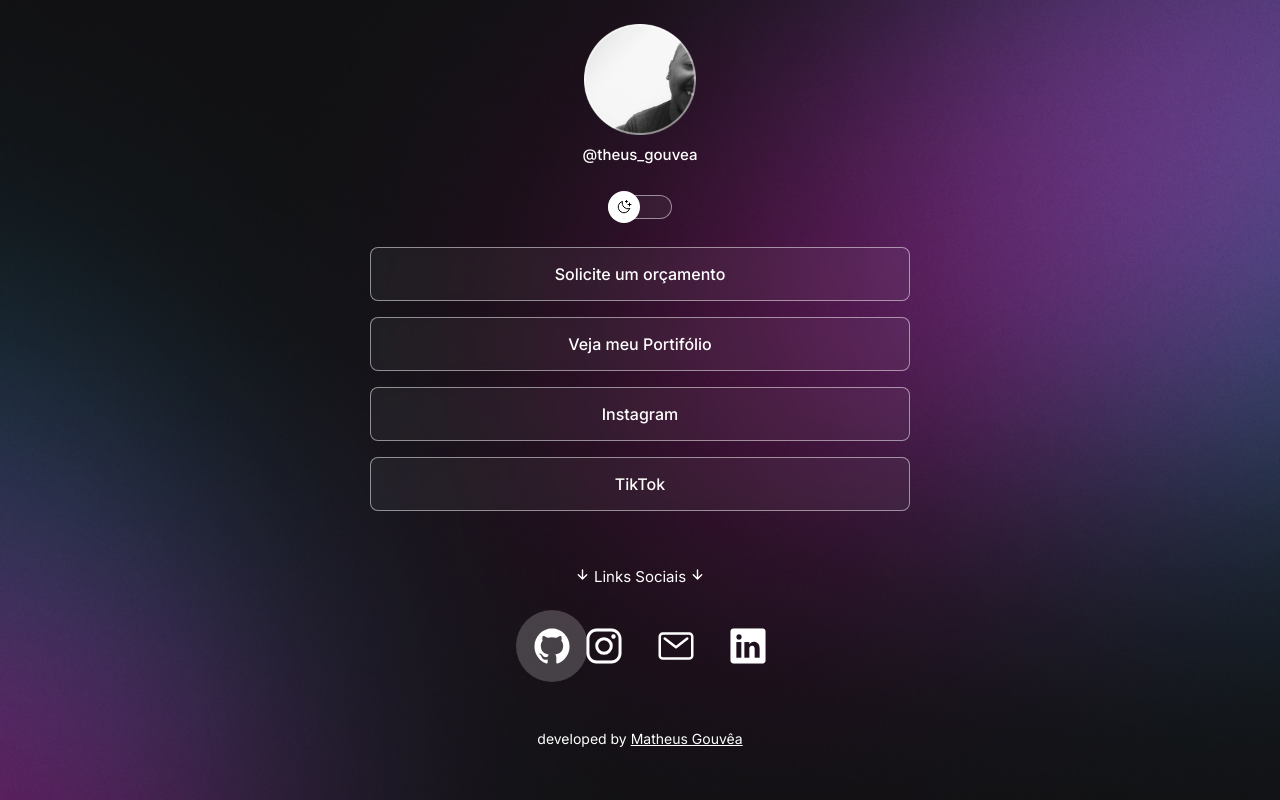
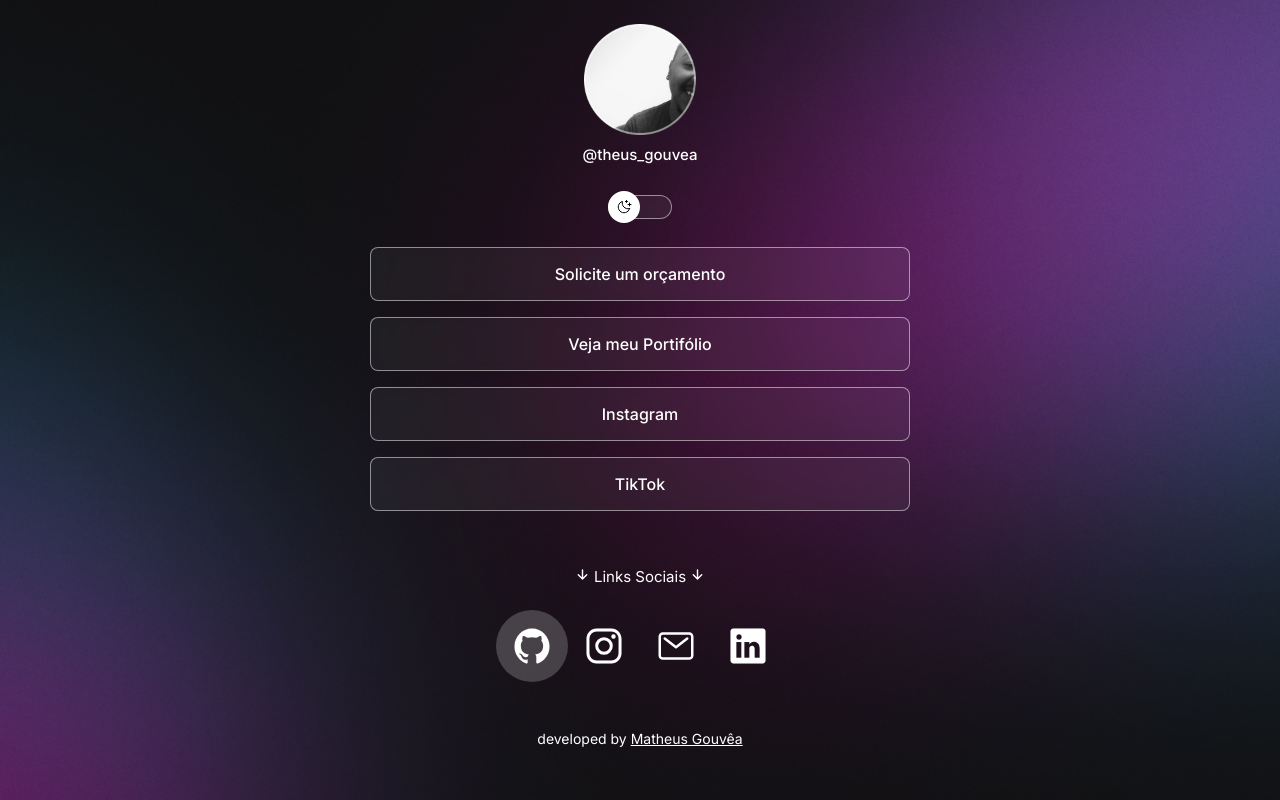
Before and after one commit to TeusGouvea/project, a plain HTML site: page index.html in a window 1280 px wide. In both pictures the pointer is over the link 532 px from the left and 646 px from the top of the page. Drawn offline with nearby package versions, Linux system fonts and the light colour scheme.

Commit message:
Add files via upload
new hover

```diff
--- a/style.css
+++ b/style.css
@@ -170,10 +170,11 @@ p{
 #social-links a:hover{
     background: var(--highlight-color);
     padding: 16px;
-    transform: translate(20px);
-
+    transform: scale(1.1);
+    -webkit-transition: 0.6s;
+    transition: 0.6s;
+    transform: rotateZ(360deg);
 }
-
 /*RODAPÉ*/
 
 footer{
```
